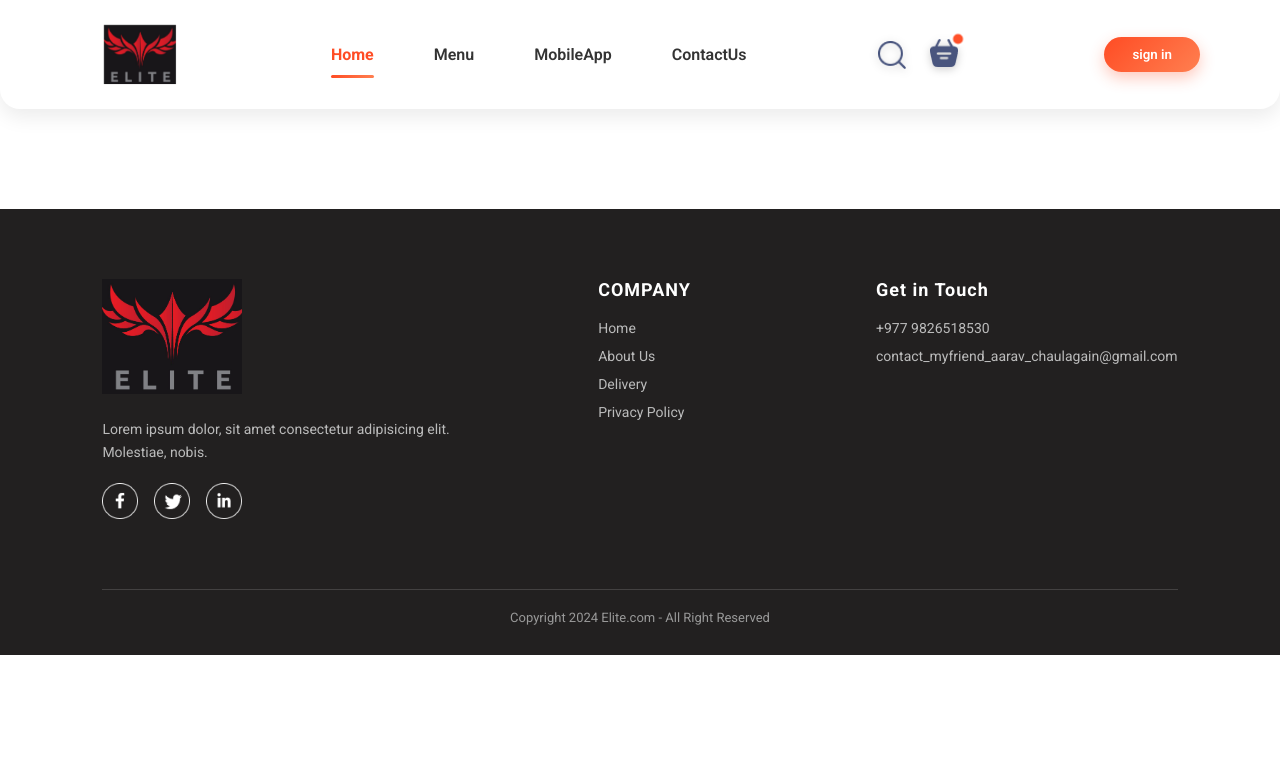
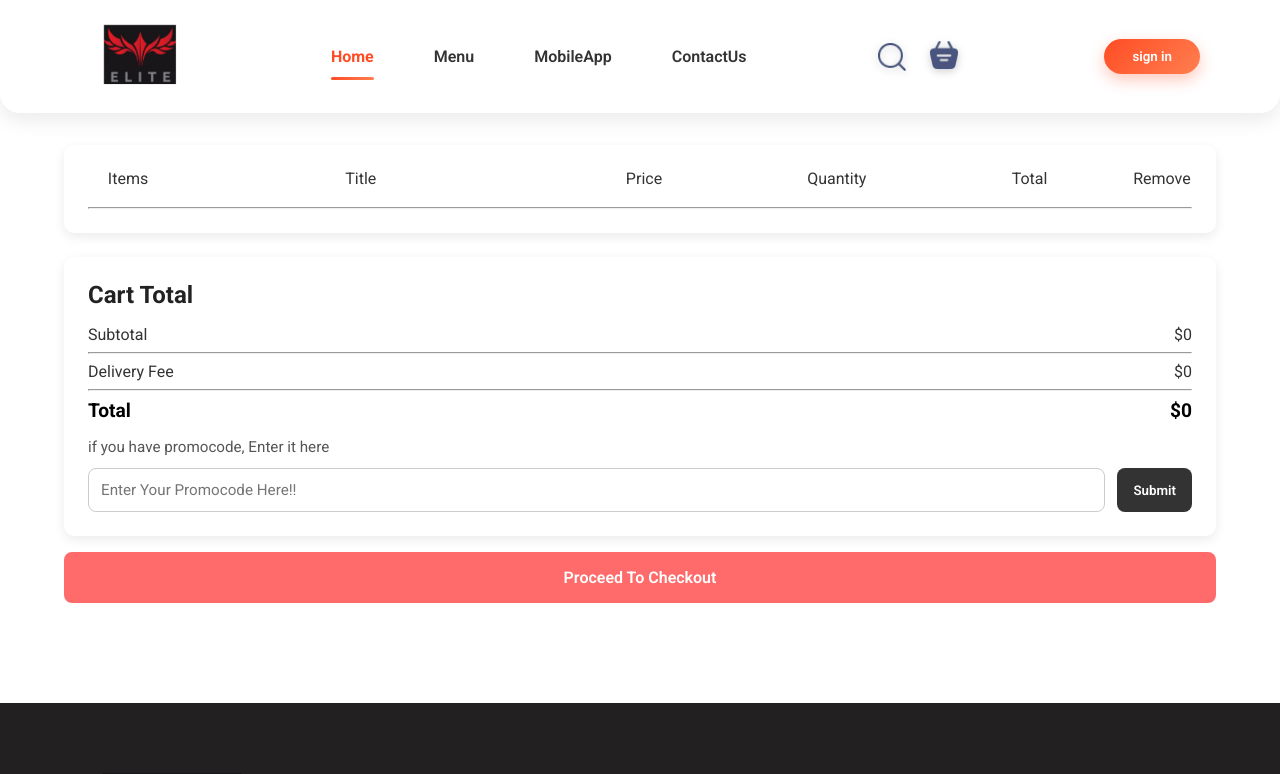
Before and after one commit to HiiamRaman/Food-Delivery, a React (Vite) app in the folder frontend/Food-Delivery/: page /cart in a window 1280 px wide. Shown: the top 774 px of the page. Built offline with nearby package versions, Linux system fonts and the light colour scheme.

Commit message:
modified app.js , cart pages and navbar

```diff
--- a/frontend/Food-Delivery/src/App.jsx
+++ b/frontend/Food-Delivery/src/App.jsx
@@ -2,7 +2,7 @@ import React, { useState } from 'react'
 import './App.css'
 import Navbar from './components/Navbar/Navbar.jsx';
 import {Routes,Route} from 'react-router-dom'
-import Home from './pages/Home/Home.jsx';
+import Home from './pages/Home/Home.jsx'
 import Cart from './pages/Cart/Cart.jsx'
 import PlaceOrder from './pages/PlaceOrder/PlaceOrder.jsx';
 import Footer from './components/Footer/Footer.jsx';
--- a/frontend/Food-Delivery/src/Context/StoreContext.jsx
+++ b/frontend/Food-Delivery/src/Context/StoreContext.jsx
@@ -2,32 +2,54 @@ import { createContext, useEffect, useState } from "react";
 import { food_list } from "../assets/assets.js";
 export const StoreContext = createContext(null);
 
-const StoreContextProvider=(props)=>{
+const StoreContextProvider = (props) => {
+  const [category, setCategory] = useState("All"); // default "All"
 
- const [category, setCategory] = useState("All"); // default "All"
+  const [cartItems, setCartItems] = useState({});
+  const addToCart = (itemId) => {
+    if (!cartItems[itemId]) {
+      setCartItems((prev) => ({ ...prev, [itemId]: 1 }));
+    } else {
+      setCartItems((prev) => ({ ...prev, [itemId]: prev[itemId] + 1 }));
+    }
+  };
 
- const [cartItems,setCartItems]=useState({});
- const addToCart=(itemId)=>{
-   if(!cartItems[itemId]){
-   setCartItems((prev)=>({...prev,[itemId]:1}))
-   }
-   else{
-     setCartItems((prev)=>({...prev,[itemId]:prev[itemId]+1}))
+  const removeFromCart = (itemId) => {
+    setCartItems((prev) => ({ ...prev, [itemId]: prev[itemId] - 1 }));
+  };
 
-   }
- }
+  // Calculate subtotal
+  const getCartSubtotal = () => {
+    return food_list.reduce((sum, item) => {
+      const qty = cartItems[item._id] || 0;
+      return sum + item.price * qty;
+    }, 0);
+  };
 
- const removeFromCart = (itemId)=>{
-    setCartItems((prev)=>({...prev,[itemId]:prev[itemId]-1}))
- }
- useEffect(()=>{
+  // Optional: delivery fee
+  const getDeliveryFee = () => {
+    const subtotal = getCartSubtotal();
+    return subtotal > 0 ? 2 : 0; // flat fee example
+  };
 
- },[cartItems])
-     const contextValue ={food_list,cartItems,addToCart,removeFromCart,category,setCategory}
-    return  (
-        <StoreContext.Provider value={contextValue}>
-         {props.children}
-        </StoreContext.Provider>
-    )
-}
+  // Grand total
+  const getCartTotal = () => getCartSubtotal() + getDeliveryFee();
+
+  const contextValue = {
+    food_list,
+    cartItems,
+    addToCart,
+    removeFromCart,
+    category,
+    setCategory,
+    getCartTotal,
+    getDeliveryFee,
+    getCartSubtotal,
+  };
+  return (
+    <StoreContext.Provider value={contextValue}>
+      {props.children}
+    </StoreContext.Provider>
+  );
+};
 export default StoreContextProvider;
--- a/frontend/Food-Delivery/src/components/Navbar/Navbar.jsx
+++ b/frontend/Food-Delivery/src/components/Navbar/Navbar.jsx
@@ -1,16 +1,21 @@
-import React, { useState } from 'react'
+import React, { useContext, useState } from 'react'
 import {assets} from '../../assets/assets'
 import "./Navbar.css"
 import {Link} from 'react-router-dom'
+import { StoreContext } from '../../Context/StoreContext';
 function Navbar({setShowLogin}) {
   const [menu,setMenu] = useState("Home");
 
 
+  const {getCartTotal} = useContext(StoreContext)
+
   return (
     <div className='navbar'>
-      <img src={assets.logo} alt="" className='logo'/>
+       <Link  to= {"/"} >  <img src={assets.logo} alt="" className='logo'/> </Link>
+
       <ul className='navbar-menu'>
-        < Link to='/' onClick={()=>{setMenu("Home")}} className={menu==="Home"?"active":""}>Home</Link>
+        < Link to='/' onClick={()=>{setMenu("Home") ;window.scrollTo({ top: 0, behavior: "smooth" });}} className={menu==="Home"?"active":""}>Home</Link>
+
         <a href='#explore-menu' onClick={()=>{setMenu("Menu")}} className={menu==="Menu"?"active":""}>Menu</a>
         <a href='#app-download' onClick={()=>{setMenu("MobileApp")}} className={menu==="MobileApp"?"active":""}>MobileApp</a>
         <a href='#footer' onClick={()=>{setMenu("ContactUs")}} className={menu==="ContactUs"?"active":""}>ContactUs</a>
@@ -18,8 +23,8 @@ function Navbar({setShowLogin}) {
       <div className='navbar-right'>
           <img src={assets.search_icon} alt="" />
           <div className="navbar-search-icon">
-            <img src={assets.basket_icon} alt="" />
-            <div className='dot'></div>
+            <Link to={"/cart"}> <img src={assets.basket_icon} alt="" />  </Link>
+            <div className={getCartTotal()===0?"":"dot"}></div>
           </div>
       </div>
       <button onClick={()=>setShowLogin(true)}>sign in</button>
--- a/frontend/Food-Delivery/src/pages/Cart/Cart.css
+++ b/frontend/Food-Delivery/src/pages/Cart/Cart.css
@@ -0,0 +1,159 @@
+/* Cart.css */
+
+/* General container */
+.cart {
+  width: 90%;
+  margin: 2rem auto;
+  font-family: "Segoe UI", Arial, sans-serif;
+  color: #333;
+}
+
+/* Cart items */
+.cart-items {
+  background: #fff;
+  border-radius: 10px;
+  padding: 1.5rem;
+  box-shadow: 0 4px 12px rgba(0,0,0,0.08);
+  margin-bottom: 1.5rem;
+}
+
+.cart-items-title,
+.cart-items-selected {
+  display: grid;
+  grid-template-columns: 80px 2fr 1fr 1fr 1fr 60px;
+  align-items: center;
+  text-align: center;
+  gap: 0.75rem;
+}
+
+.cart-items-selected img {
+  width: 70px;
+  height: 70px;
+  object-fit: cover;
+  border-radius: 8px;
+  border: 1px solid #eee;
+}
+
+.cross {
+  color: #ff4d4d;
+  font-weight: bold;
+  cursor: pointer;
+  transition: color 0.3s ease;
+}
+.cross:hover { color: #d93636; }
+
+/* Cart bottom */
+.cart-bottom {
+  display: flex;
+  flex-direction: column;
+  gap: 1rem;
+}
+
+.cart-total {
+  background: #fff;
+  border-radius: 10px;
+  padding: 1.5rem;
+  box-shadow: 0 4px 12px rgba(0,0,0,0.08);
+}
+
+.cart-total h2 {
+  margin-bottom: 1rem;
+  font-size: 1.5rem;
+  color: #222;
+}
+
+.cart-total-detail-1,
+.cart-total-detail-2,
+.cart-total-detail-3 {
+  display: flex;
+  justify-content: space-between;
+  margin: 0.5rem 0;
+}
+
+.cart-total-detail-3 b {
+  font-size: 1.2rem;
+  color: #000;
+}
+
+/* Promo code inside cart total */
+.cart-promocode {
+  margin-top: 1rem;
+}
+
+.cart-promocode p {
+  margin-bottom: 0.75rem;
+  font-size: 0.95rem;
+  color: #555;
+}
+
+.cart-promocode-input {
+  display: flex;
+  gap: 0.75rem;
+}
+
+.cart-promocode-input input {
+  flex: 1;
+  padding: 0.75rem;
+  border: 1px solid #ccc;
+  border-radius: 8px;
+  font-size: 0.95rem;
+}
+.cart-promocode-input input:focus {
+  border-color: #ff6b6b;
+  outline: none;
+}
+
+.cart-promocode-input button {
+  padding: 0.75rem 1rem;
+  background: #333;
+  color: #fff;
+  border: none;
+  border-radius: 8px;
+  cursor: pointer;
+  font-weight: 600;
+  transition: background 0.3s ease;
+}
+.cart-promocode-input button:hover {
+  background: #555;
+}
+
+/* Checkout button */
+.cart-bottom > button {
+  padding: 1rem;
+  background: #ff6b6b;
+  color: #fff;
+  border: none;
+  border-radius: 8px;
+  font-size: 1rem;
+  font-weight: 600;
+  cursor: pointer;
+  transition: background 0.3s ease, transform 0.2s ease;
+}
+.cart-bottom > button:hover {
+  background: #e85c5c;
+  transform: translateY(-2px);
+}
+
+/* Responsive */
+@media (max-width: 1024px) {
+  .cart-items-title,
+  .cart-items-selected {
+    grid-template-columns: 60px 2fr 1fr 1fr 1fr;
+  }
+}
+@media (max-width: 768px) {
+  .cart-items-title { display: none; }
+  .cart-items-selected {
+    grid-template-columns: 80px 1fr;
+    text-align: left;
+  }
+  .cart-items-selected img { width: 60px; height: 60px; }
+  .cart-promocode-input { flex-direction: column; }
+  .cart-promocode-input button,
+  .cart-bottom > button { width: 100%; }
+}
+@media (max-width: 480px) {
+  .cart { width: 100%; margin: 1rem; }
+  .cart-items-selected { grid-template-columns: 60px 1fr; }
+  .cart-items-selected img { width: 50px; height: 50px; }
+}
--- a/frontend/Food-Delivery/src/pages/Cart/Cart.jsx
+++ b/frontend/Food-Delivery/src/pages/Cart/Cart.jsx
@@ -1,11 +1,93 @@
-import React from 'react'
+import React, { useContext } from "react";
+import { StoreContext } from "../../Context/StoreContext";
+import "./Cart.css";
+function Cart() {
+  const { cartItems, removeFromCart, addToCart, food_list ,getCartTotal,getDeliveryFee,getCartSubtotal} =
+    useContext(StoreContext);
 
-function Cart() {
+  const cartTotal = food_list.reduce(
+    (sum, item) => sum + (cartItems[item._id] || 0) * item.price,
+    0
+  );
+
   return (
-    <div>
+    <div className="cart">
+      <div className="cart-items">
+        <div className="cart-items-title">
+          <p>Items</p>
+          <p>Title</p>
+          <p>Price</p>
+          <p>Quantity</p>
+          <p>Total</p>
+          <p>Remove</p>
+        </div>
+        <br />
+        <hr />
+        {food_list
+          .filter((item) => cartItems[item._id] > 0)
+          .map((item) => (
+            <div>
+
+              <div key={item._id} className="cart-items-selected">
+                <img src={item.image} alt="" />
+                <p>
+                  {item.name} × {cartItems[item._id]}
+                </p>
+                <p>$ {item.price}</p>
+                <p>{cartItems[item._id]}</p>
+
+                <p> ${item.price * cartItems[item._id]}</p>
+                <p   onClick={()=>removeFromCart(item._id)} className="cross">X</p>
+              </div>
+              <hr />
+            </div>
+          ))}
+      </div>
+<div className="cart-bottom">
+<div className="cart-total">
+  <h2>Cart Total</h2>
+  <div className="cart-total-detail-1">
+    <p>Subtotal</p>
+    <p>${getCartSubtotal()}</p>
+
+  </div>
+  <hr />
+  <div className="cart-total-detail-2">
+    <p>Delivery Fee</p>
+    <p>${getDeliveryFee()}</p>
+  </div>
+  <hr />
+  <div className="cart-total-detail-3">
+    <b>Total</b>
+    <b>${getCartTotal()}</b>
+  </div>
+
+  <div className="cart-promocode">
+  <div>
+    <p>if you have promocode, Enter it here </p>
+    <div className="cart-promocode-input">
+      <input type="text"  placeholder="Enter Your Promocode Here!!"/>
+      <button>Submit</button>
+    </div>
+  </div>
+</div>
+
+
+
+
+
+</div>
+  <button>Proceed To Checkout</button>
+
+
+</div>
+
+
+
+
 
     </div>
-  )
+  );
 }
 
-export default Cart
+export default Cart;
```
